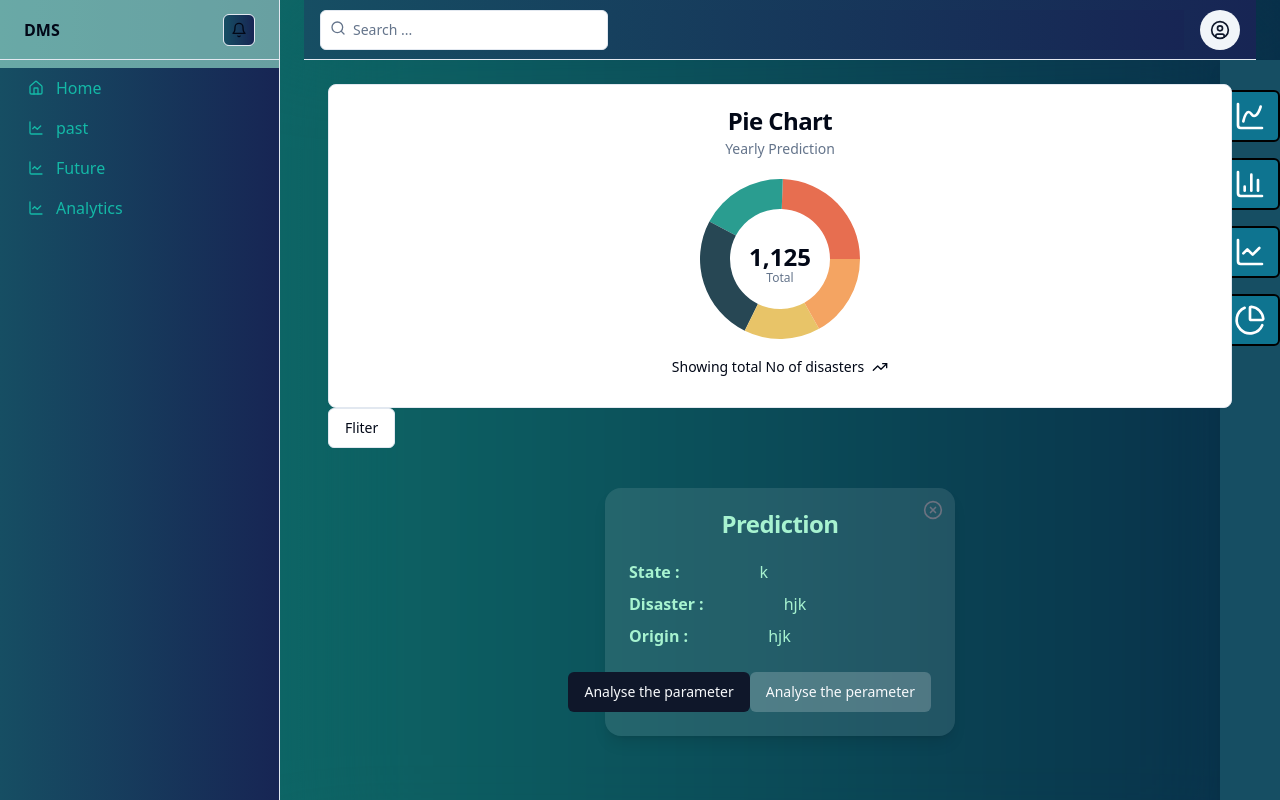
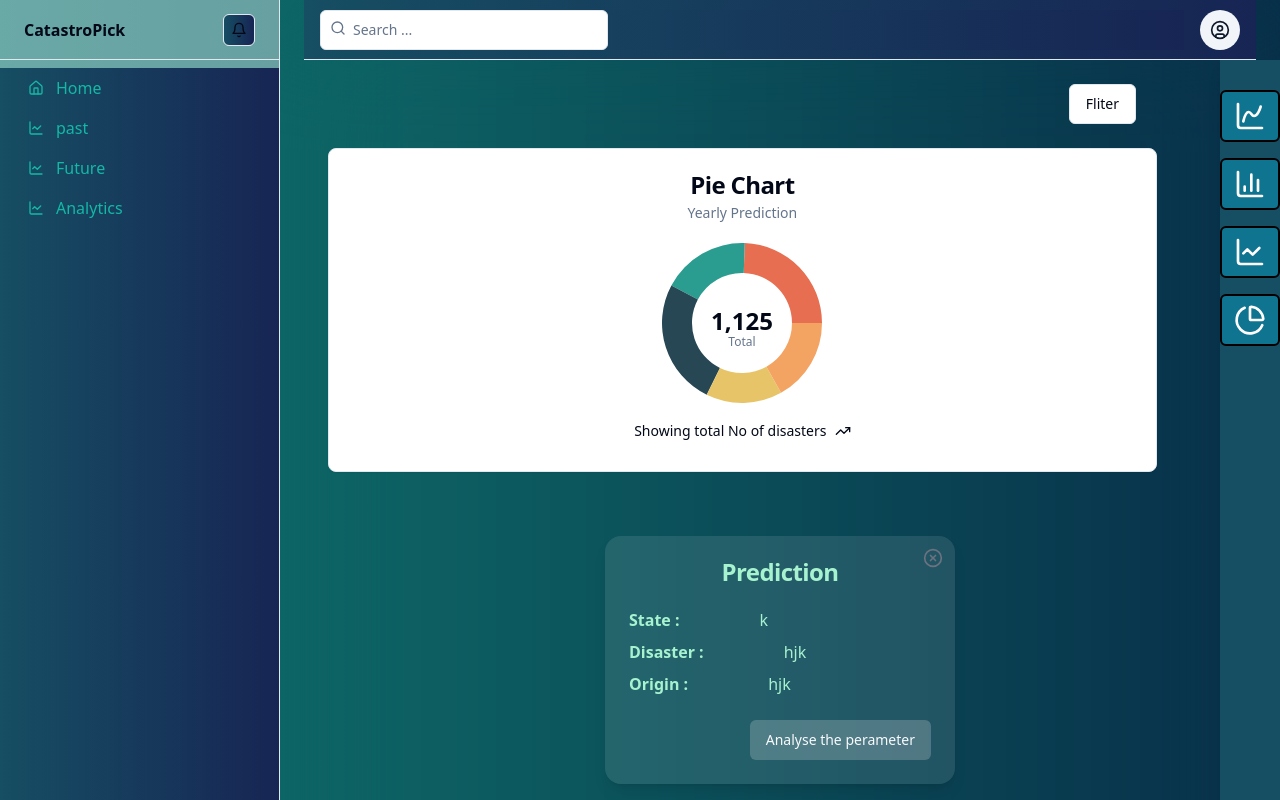
Before and after one commit to PralayeshMukherjee/SIH-2024_disaster_management, a React (Vite) app in the folder dmse/: page /dashboard/FuturePages in a window 1280 px wide. Shown: the top 800 px of the page. Built offline with nearby package versions, Linux system fonts and the light colour scheme.

Commit message:
sticky sidebar

```diff
--- a/dmse/package.json
+++ b/dmse/package.json
@@ -23,6 +23,7 @@
     "class-variance-authority": "^0.7.0",
     "clsx": "^2.1.1",
     "embla-carousel-react": "^8.2.0",
+    "google-map-react": "^2.2.1",
     "localforage": "^1.10.0",
     "lucide-react": "^0.427.0",
     "match-sorter": "^6.3.4",
--- a/dmse/src/layouts/DashboardLayout.tsx
+++ b/dmse/src/layouts/DashboardLayout.tsx
@@ -25,21 +25,21 @@ import { Link, Outlet } from 'react-router-dom';
 
 const DashboardLayout= () => {
   return (
-<div className="grid min-h-screen w-full md:grid-cols-[220px_1fr] lg:grid-cols-[280px_1fr] bg-gradient-to-r from-teal-700 to-sky-950 opacity-100 backdrop-blur-3xl">
-            <div className="hidden border-r bg-muted/40 md:block h-full">
-                <div className="flex h-full max-h-screen flex-col gap-2">
+<div className="grid min-h-screen w-full md:grid-cols-[220px_1fr] lg:grid-cols-[280px_1fr] bg-gradient-to-r from-teal-700 to-sky-950 opacity-100 backdrop-blur-3xl  ">
+            <div className="hidden border-r bg-muted/40 md:block h-full ">
+                <div className="flex h-full max-h-screen flex-col gap-2 sticky top-0">
                     <div className="flex h-14 items-center border-b px-4 lg:h-[60px] lg:px-6">
                         <Link to="/" className="flex items-center gap-2 font-semibold">
 
-                            <span className="">DMS</span>
+                            <span className="">CatastroPick</span>
                         </Link>
                         <Button variant="outline" size="icon" className="ml-auto h-8 w-8 bg-gradient-to-r from-cyan-900 to-blue-950 opacity-100 backdrop-blur-3xl">
                             <Bell className="h-4 w-4" />
                             <span className="sr-only">Toggle notifications</span>
                         </Button>
                     </div>
-                    <div className="flex-1 opacity-100 backdrop-blur-3xl  bg-gradient-to-r from-cyan-900 to-blue-950   ">
-                        <nav className="grid items-start px-2 text-balance font-medium lg:px-4 text-center 0">
+                    <div className="flex-1 opacity-100 backdrop-blur-3xl  bg-gradient-to-r from-cyan-900 to-blue-950 ">
+                        <nav className="grid items-start px-2  text-balance font-medium lg:px-4 text-center 0  sticky top-0">
                             <Link
                                 to="/dashboard/home"
                                 className="flex items-center gap-3 rounded-lg px-3 py-2 text-muted-foreground  text-teal-500 transition-all hover:text-primary">
@@ -118,7 +118,7 @@ const DashboardLayout= () => {
 
                         </SheetContent>
                     </Sheet>
-                    <div className="w-full flex-1">
+                    <div className="w-full flex-1 sticky top-0">
                         <form>
                             <div className="relative bg-gradient-to-r from-cyan-900 to-blue-950 opacity-100 backdrop-blur-3xl">
                                 <Search className="absolute left-2.5 top-2.5 h-4 w-4 text-muted-foreground " />
--- a/dmse/src/pages/FuturePages.tsx
+++ b/dmse/src/pages/FuturePages.tsx
@@ -11,7 +11,7 @@ const FuturePages: React.FC = () => {
   const handleDrop = (e: React.DragEvent<HTMLDivElement>) => {
     e.preventDefault();
     const label = e.dataTransfer.getData("text/plain");
-    if (label) {
+      if (label) {
       setCards((prevCards) => [...prevCards, label]);
     }
   };
@@ -24,17 +24,29 @@ const FuturePages: React.FC = () => {
     setCards(cards.filter((_, i) => i !== index));
   };
 
+
+
+
+
   return (
     <>
       <Managebar />
+      <div  className="flex justify-end px-24 "           >
+        <PopoverDemo  />
+        </div>
+        <div className="w-11/12">
+        <Pie_Chart />
+        </div>
       <ScrollArea className="flex-1 w-full min-h-screen" onDrop={handleDrop} onDragOver={handleDragOver}>
-        <Pie_Chart />
-        <PopoverDemo />
+
+
         <div className="flex flex-wrap justify-center space-x-10 text-center mt-10">
           {cards.map((_, index) => (
             <Cards key={index} onClose={() => handleRemoveCard(index)} />
           ))}
         </div>
+
+
       </ScrollArea>
     </>
   );
--- a/dmse/src/parts/Cards.tsx
+++ b/dmse/src/parts/Cards.tsx
@@ -37,7 +37,6 @@ export function Cards({ onClose }: CardsProps) {
         </form>
       </CardContent>
       <CardFooter className="flex justify-end">
-        <Button>Analyse the parameter</Button>
         <Button className="bg-white/20">Analyse the perameter</Button>
       </CardFooter>
     </Card>
--- a/dmse/src/parts/Pie_Chart.tsx
+++ b/dmse/src/parts/Pie_Chart.tsx
@@ -54,6 +54,8 @@ const chartConfig = {
 } satisfies ChartConfig
 
 export function Pie_Chart() {
+
+
   const totalNo = React.useMemo(() => {
     return chartData.reduce((acc, curr) => acc + curr.No, 0)
   }, [])
--- a/dmse/src/parts/manage-bar.tsx
+++ b/dmse/src/parts/manage-bar.tsx
@@ -15,7 +15,6 @@ export const Managebar: React.FC = () => {
 
       <ScrollArea className="flex-1 w-full">
         <div className="space-y-4 mt-4">
-
           <ActionTooltip label="Test" side="top" align="center">
             <div
               className="bg-cyan-700 p-2 rounded-md hover:bg-cyan-600 transition-all border-[2px] border-black cursor-pointer"
```
Also changed, not shown: dmse/src/pages/Analysis.tsx (line endings or trailing spaces), 1 other file (tests, documents, lock files or other folders).
